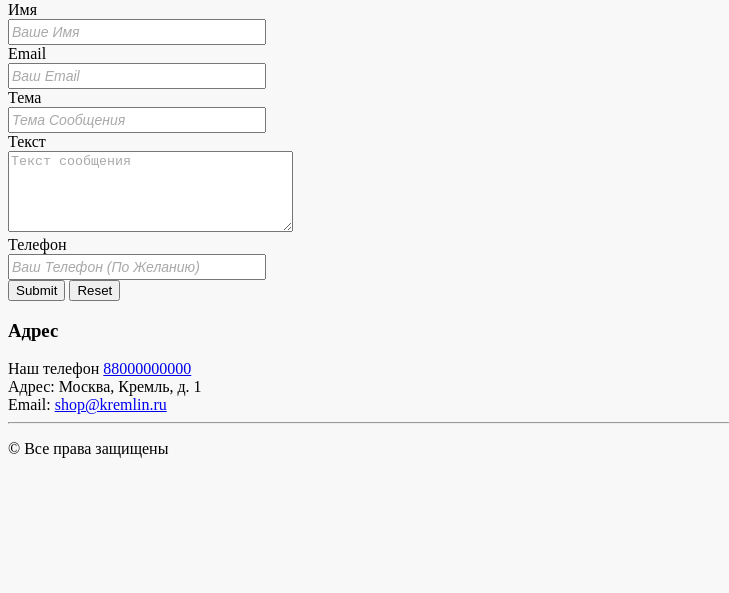
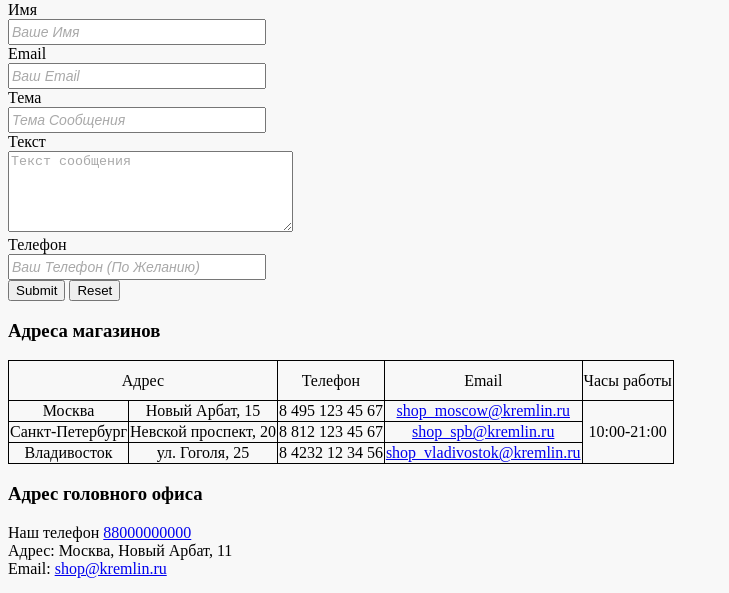
Before and after one commit to AndreiBazhenau/gb, a plain HTML site: page html_css/contact.html in a window 1280 px wide. Shown: the part 182-775 px from the top of the page, without its empty margins (0-729 px from the left). Drawn offline with Linux system fonts and the light colour scheme.

Commit message:
HW lesson 4

```diff
--- a/html_css/contact.html
+++ b/html_css/contact.html
@@ -30,10 +30,51 @@
         <input type="reset">
     </form>
 
-    <h3>Адрес</h3>
+    <h3>Адреса магазинов</h3>
+
+    <table>
+        <tr height='40'>
+            <td colspan='2'>Адрес</td>
+            <td>Телефон</td>
+            <td>Email</td>
+            <td>Часы работы</td>
+        </tr>
+        <tr>
+            <td>Москва</td>
+            <td>Новый Арбат, 15</td>
+            <td>8 495 123 45 67</td>
+            <td>
+                <a href="mailto:shop_moscow@kremlin.ru">shop_moscow@kremlin.ru</a>
+            </td>
+            <td rowspan='3'>10:00-21:00</td>
+        </tr>
+        <tr>
+            <td>Санкт-Петербург</td>
+            <td>Невской проспект, 20</td>
+            <td>8 812 123 45 67</td>
+            <td>
+             <a href="mailto:shop_spb@kremlin.ru">shop_spb@kremlin.ru</a>
+            </td>
+
+        </tr>
+        <tr>
+            <td>Владивосток</td>
+            <td>ул. Гоголя, 25</td>
+            <td>8 4232 12 34 56</td>
+            <td>
+                <a href="mailto:shop_vladivostok@kremlin.ru">shop_vladivostok@kremlin.ru</a>
+            </td>
+        </tr>
+    </table>
+
+    <h3>Адрес головного офиса</h3>
     Наш телефон <a href="tel:88000000000">88000000000</a><br>
-    Адрес: Москва, Кремль, д. 1 <br>
+    Адрес: Москва, Новый Арбат, 11 <br>
     Email: <a href="mailto:shop@kremlin.ru">shop@kremlin.ru</a>
+    <br><br>
+
+    <iframe src="https://yandex.ru/map-widget/v1/?um=constructor%3A106d953ec230515be8cb4431c595b107c5dce542102103f30e9a30e8ca42dd9c&amp;source=constructor" width="614" height="462" frameborder="0"></iframe>
+
 
     <hr>
     <p>&copy; Все права защищены</p>
--- a/html_css/style.css
+++ b/html_css/style.css
@@ -1,8 +1,6 @@
 body {
     background: #f8f8f8;
 }
-
-
 
 .menu li {
     font-style : italic;
@@ -64,12 +62,33 @@ input[type='text'] {
 
 }
 
-
 ::placeholder {
     color: darkgray;
 }
 
 .email:focus {
     background-color: lightsteelblue;
-    color: darkblue;
+    color: red;
 }
+
+table {
+    border: 5x solid black;
+    border-collapse: collapse;
+    text-align: center;
+    padding: 50px;
+}
+
+td {
+    border: 1px solid black;
+}
+
+.item_img {
+    outline: 2px solid gray;
+}
+.item_img:hover {
+    outline: #f8f8f8;
+}
+
+.capitalize_first_letter:first-letter {
+    font-size: 30px;
+}
```
Also changed, not shown: html_css/catalog/headphone.html (+23 -4 lines), html_css/catalog/phone.html (+22 -4 lines).
